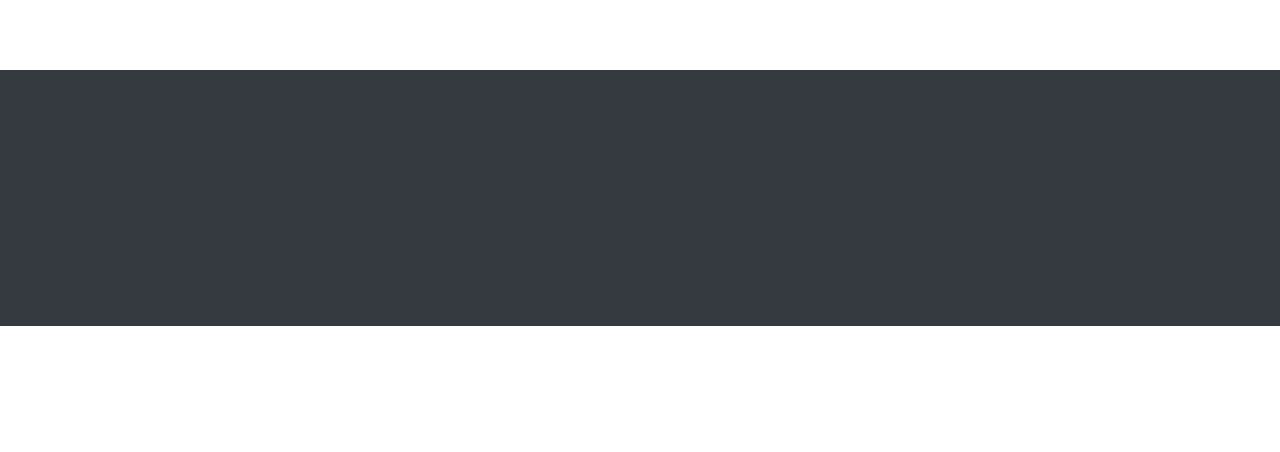
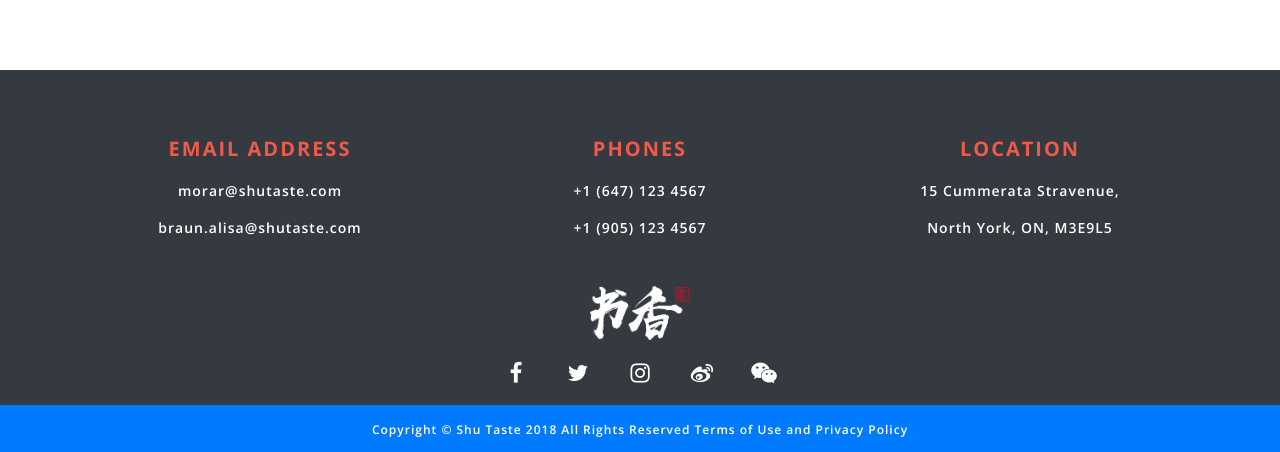
Before and after one commit to ZejunHu/shuxiang, a website with bundled scripts: page index.html in a window 1280 px wide. Shown: the part 4768-5220 px from the top of the page. Before the commit the page ends 5094 px from the top, so only its background shows below. Built offline with nearby package versions, Linux system fonts and the light colour scheme.

Commit message:
Completed footer

```diff
--- a/index.html
+++ b/index.html
@@ -516,11 +516,68 @@
       </div>
     </section>
 
-    <section class="bg-dark">
+    <footer class="bg-dark">
       <div class="container">
+        <div class="row">
+          <div class="col-md-4">
+            <div class="footer-block">
+              <p class="footer-block-heading">EMAIL ADDRESS</p>
+              <div class="footer-block-info">
+                <p>morar@shutaste.com</p>
+                <p>braun.alisa@shutaste.com</p>
+              </div>
+            </div>
+          </div>
+          <div class="col-md-4">
+            <div class="footer-block">
+              <p class="footer-block-heading">PHONES</p>
+              <div class="footer-block-info">
+                <p>+1 (647) 123 4567</p>
+                <p>+1 (905) 123 4567</p>
+              </div>
+            </div>
+          </div>
+          <div class="col-md-4">
+            <div class="footer-block">
+              <p class="footer-block-heading">LOCATION</p>
+              <div class="footer-block-info">
+                <p>15 Cummerata Stravenue,</p>
+                <p>North York, ON, M3E9L5</p>
+              </div>
+            </div>
+          </div>
+        </div>
 
+        <div class="row">
+          <div class="col-md-4 offset-md-4 text-center">
+            <a href="#page-top" class="js-scroll-trigger">
+              <img src="img/sx-white-hori.png" class="footer-logo" alt="logo">
+            </a>
+            <div class="row footer-social">
+              <div class="col footer-social-icon">
+                <i class="fa fa-facebook"></i>
+              </div>
+              <div class="col footer-social-icon">
+                <i class="fa fa-twitter"></i>
+              </div>
+              <div class="col footer-social-icon">
+                <i class="fa fa-instagram"></i>
+              </div>
+              <div class="col footer-social-icon">
+                <i class="fa fa-weibo"></i>
+              </div>
+              <div class="col footer-social-icon">
+                <i class="fa fa-wechat"></i>
+              </div>
+            </div>
+          </div>
+        </div>
       </div>
-    </section>
+
+      <div class="container-fluid bg-primary text-center footer-copyright p-3">
+        Copyright © Shu Taste 2018 All Rights Reserved Terms of Use and Privacy Policy
+      </div>
+    </footer>
 
     <!-- Bootstrap core JavaScript -->
     <script src="vendor/jquery/jquery.min.js"></script>
--- /dev/null
+++ b/scss/_footer.scss
@@ -0,0 +1,52 @@
+footer {
+  padding-top: 4rem;
+
+  .footer-block {
+    text-align: center;
+    margin-bottom: 3rem;
+    @include sans-serif-font;
+    .footer-block-heading {
+      font-size: 20px;
+      font-weight: bold;
+      letter-spacing: 2px;
+      line-height: 30px;
+      color: $primary;
+    }
+    .footer-block-info {
+      font-size: 14px;
+      font-weight: 600;
+      letter-spacing: 1px;
+      color: $white;
+    }
+  }
+
+  .footer-copyright {
+    @include sans-serif-font;
+    font-weight: 600;
+    font-size: 12px;
+    letter-spacing: 1px;
+    color: $white;
+  }
+
+  .footer-logo {
+    width: auto;
+    max-width: 100px;
+  }
+
+  .footer-social {
+    color: $white;
+    padding: 1rem 1.6rem;
+    font-size: 1.4rem;
+    max-width: 310px;
+    margin: auto;
+    .footer-social-icon {
+      cursor: pointer;
+      &:hover {
+        color: $primary;
+      }
+    }
+    @media (min-width: 768px) {
+      padding: 1rem 0;
+    }
+  }
+}
--- a/scss/creative.scss
+++ b/scss/creative.scss
@@ -9,4 +9,5 @@
 @import "special.scss";
 @import "menu.scss";
 @import "contact.scss";
+@import "footer.scss";
 @import "bootstrap-overrides.scss";
```
Also changed, not shown: css/creative.css, css/creative.min.css.
